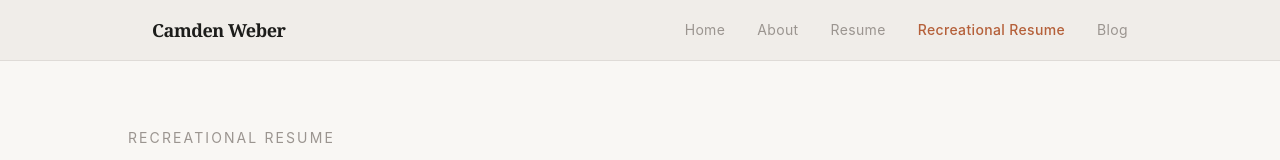
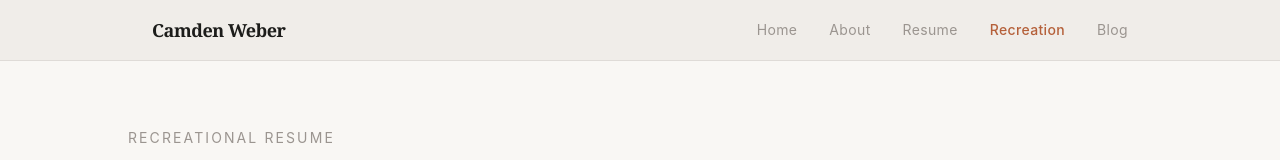
Before and after one commit to Camdenw1/camden-weber, a Next.js app: page /recreation in a window 1280 px wide. Shown: the top 160 px of the page. Built offline with nearby package versions, Linux system fonts and the light colour scheme.

Commit message:
revert nav tab to Recreation, keep page heading as Recreational Resume

```diff
--- a/app/recreation/page.tsx
+++ b/app/recreation/page.tsx
@@ -2,7 +2,7 @@ import type { Metadata } from 'next'
 import TravelMapClient from '@/components/TravelMapClient'
 
 export const metadata: Metadata = {
-  title: 'Recreational Resume — Camden Weber',
+  title: 'Recreation — Camden Weber',
 }
 
 // ── Data ──────────────────────────────────────────────────────────────────────
--- a/components/Navbar.tsx
+++ b/components/Navbar.tsx
@@ -8,7 +8,7 @@ const links = [
   { href: '/', label: 'Home' },
   { href: '/about', label: 'About' },
   { href: '/resume', label: 'Resume' },
-  { href: '/recreation', label: 'Recreational Resume' },
+  { href: '/recreation', label: 'Recreation' },
   { href: '/blog', label: 'Blog' },
 ]
 
```
